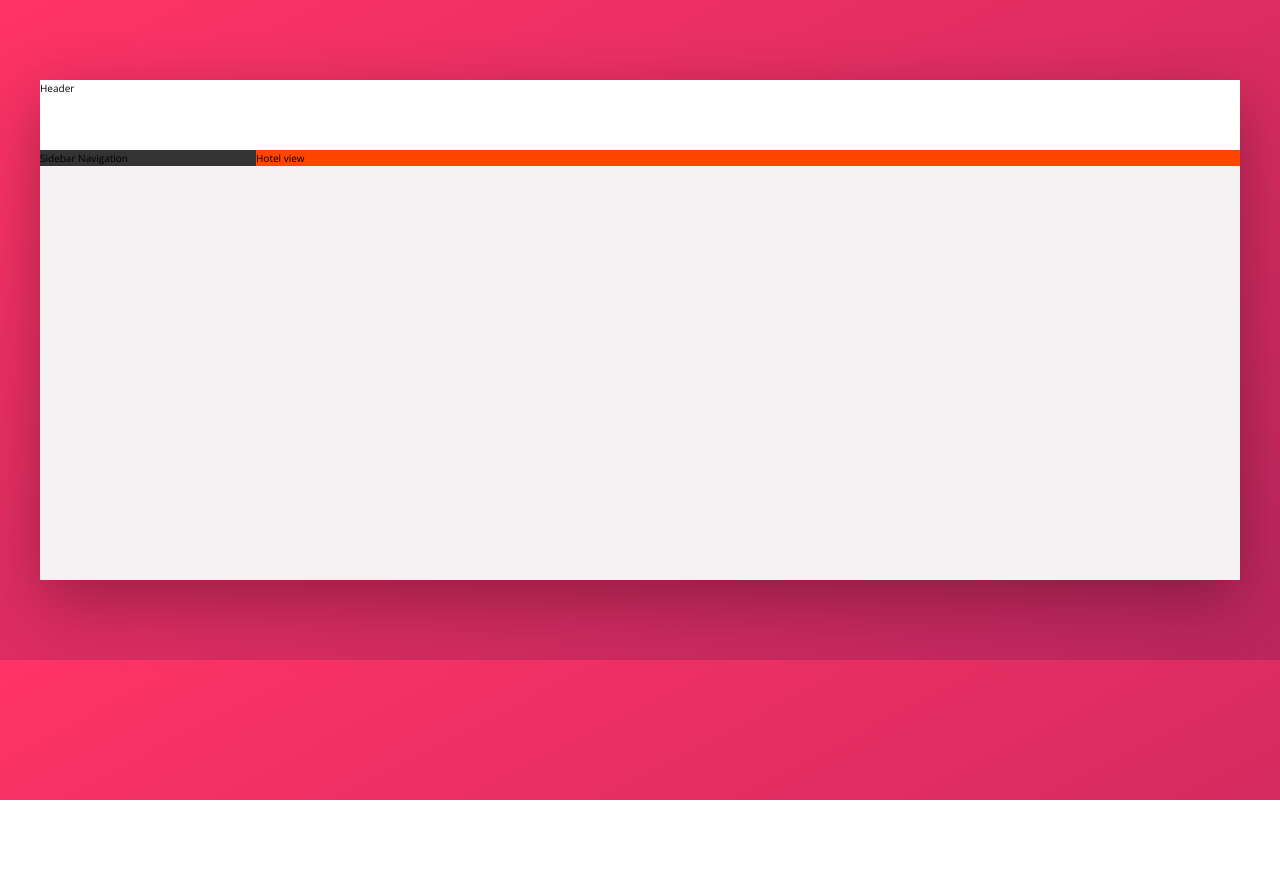
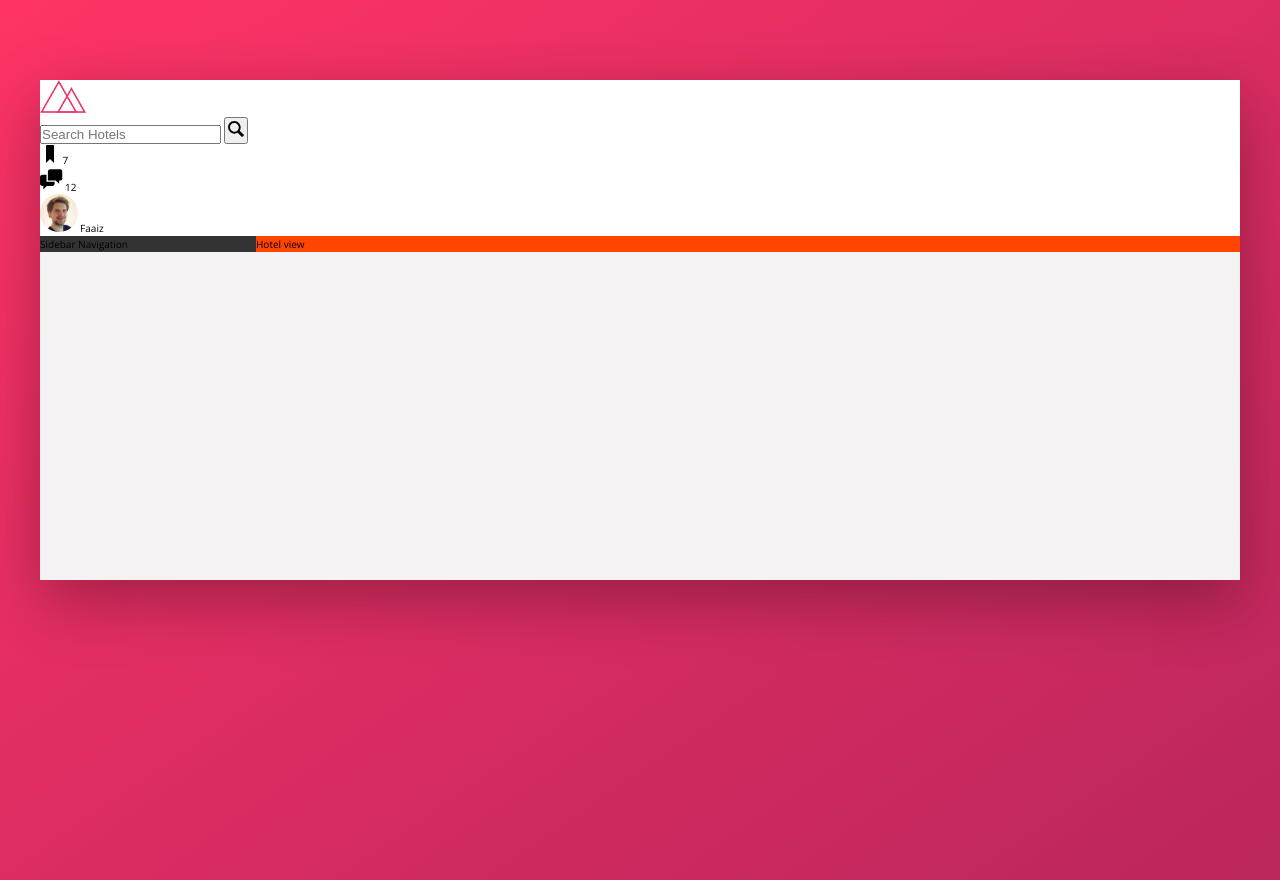
Before and after one commit to fazzee/Trillo-webapp, a website: page index.html in a window 1280 px wide. Before the commit the page ends 800 px from the top, so only its background shows below. Drawn offline with nearby package versions, Linux system fonts and the light colour scheme.

Commit message:
building the header part 1

```diff
--- a/index.html
+++ b/index.html
@@ -14,7 +14,41 @@
 
         <div class="container">
             <header class="header">
-                Header
+                <img src="img/logo.png" alt="trillo logo" class="logo">
+
+                <form action="#" class="search">
+
+                    <input type="text" class="search__input" placeholder="Search Hotels">
+                    <button class="search__button">
+                        <svg class="search__icon">
+                           <use xlink:href="img/sprite.svg#icon-magnifying-glass"></use>
+                        </svg>
+                    </button>
+                </form>
+
+
+                <nav class="user-nav">
+                  <div class="user-nav__icon-box">
+                    <svg class="search__icon">
+                      <use xlink:href="img/sprite.svg#icon-bookmark"></use>
+                  </svg>
+                  <span class="user-nav__notifications">7</span>
+                    </div>
+
+
+                            <div class="user-nav__icon-box">
+                              <svg class="user-nav__icon">
+                                <use xlink:href="img/sprite.svg#icon-chat"></use>
+                            </svg>
+                            <span class="user-nav__notifications">12</span>
+                              </div>
+
+
+                              <div class="user-nav__user">
+                                  <img src="img/user.jpg" alt="user image" class="user-nav__user-photo">
+                                  <span class="user-nav__user-name">Faaiz</span>
+                              </div>
+                </nav>
             </header>
 
             <div class="content">
--- a/package.json
+++ b/package.json
@@ -7,7 +7,7 @@
     "watch:sass": "node-sass sass/main.scss css/style.css -w",
     "devserver": "live-server",
     "start": "npm-run-all --parallel devserver watch:sass",
-    "compile:sass": "node-sass sass/main.scss css/style.comp.css -w",
+    "compile:sass": "node-sass sass/main.scss css/style.comp.css",
     "concat:css": "concat -o css/style.concat.css css/icon-font.css css/style.comp.css",
     "prefix:css": "postcss --use autoprefixer -b 'last 10 versions' css/style.concat.css -o css/style.prefix.css",
     "compress:css": "node-sass css/style.prefix.css css/style.css --output-style compressed",
--- a/sass/_components.scss
+++ b/sass/_components.scss
@@ -0,0 +1,69 @@
+.logo{
+   height: 3.25rem;
+}
+
+
+//search form
+
+.search{
+
+    &__input{
+
+
+    }
+
+    &__button{
+
+
+    }
+
+    &__icon{
+
+    height: 2rem;
+    width: 2rem;
+    }
+
+}
+
+
+//user navigation
+
+
+.user-nav{
+
+    &__icon-box{
+
+
+    }
+
+    &__icon{
+        height: 2.25rem;
+        width: 2.25rem;
+
+    }
+
+
+    &__notifications{
+
+
+    }
+
+    &__user{
+
+
+    }
+
+    &__user-photo{
+
+        height: 3.75rem;
+        border-radius: 50%;
+    }
+
+    &__user-name{
+
+
+
+    }
+
+
+}
```
Also changed, not shown: css/style.css.
